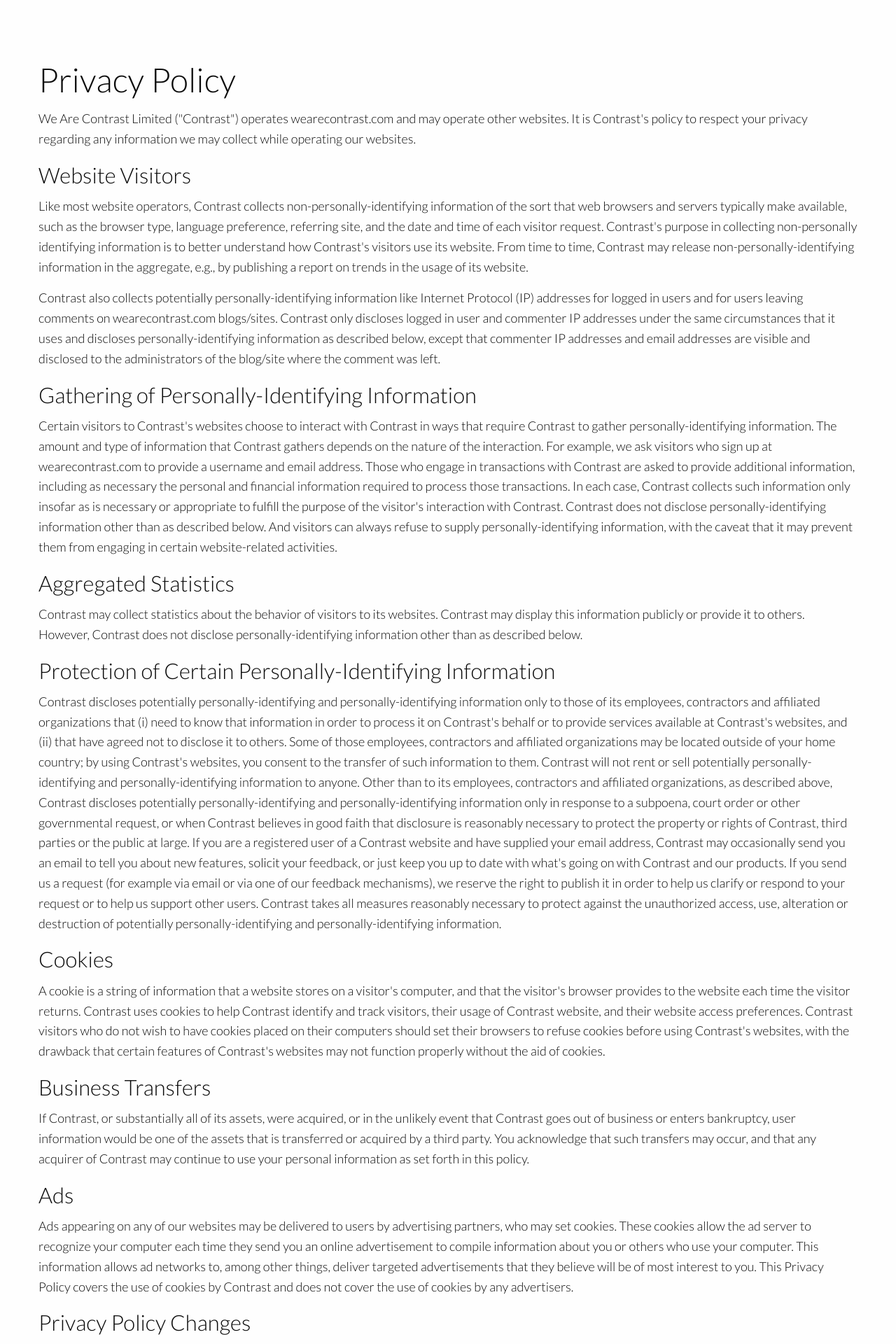
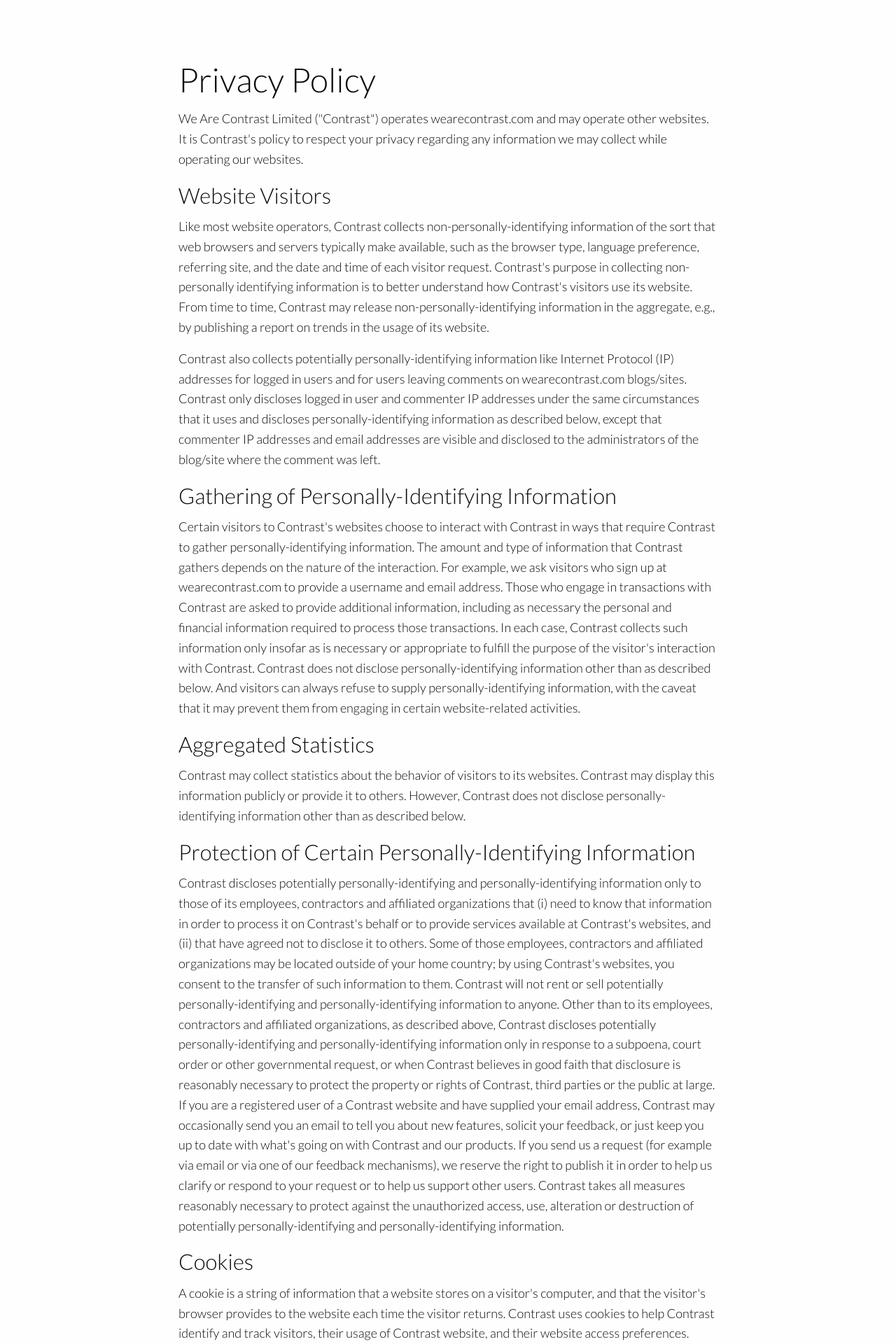
Before and after one commit to wearecontrast/wearecontrast.com, a PHP site: page /privacy.php in a window 1280 px wide. Shown: the top 1920 px of the page at 70% size. Run offline with PHP 8.4, Linux system fonts and the light colour scheme; some libraries are stand-ins or nearby versions.

Commit message:
Make privacy policy a bit thinner yo

```diff
--- a/privacy.php
+++ b/privacy.php
@@ -4,7 +4,7 @@
 
   <div class="o_block o_block--large">
     <div class="row">
-      <div class="small-12 small-centered columns">
+      <div class="small-12 medium-10 large-8 small-centered columns">
 
         <h1>Privacy Policy</h1>
 
```
